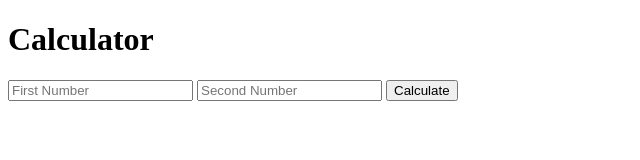
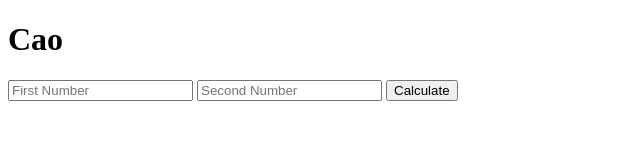
Before and after one commit to ViktorijaSiktorija/BMI-Calculator, a website: page index.html in a window 1280 px wide. Shown: the whole page, without its empty margins (0-640 px from the left). Drawn offline with Linux system fonts and the light colour scheme.

Commit message:
changin te

```diff
--- a/index.html
+++ b/index.html
@@ -5,7 +5,7 @@
     <title>Calculator</title>
   </head>
   <body>
-    <h1>Calculator</h1>
+    <h1>Cao</h1>
     <form action="/" method="post">
       <input type="text" name="num1" placeholder="First Number">
       <input type="text" name="num2" placeholder="Second Number">
```
